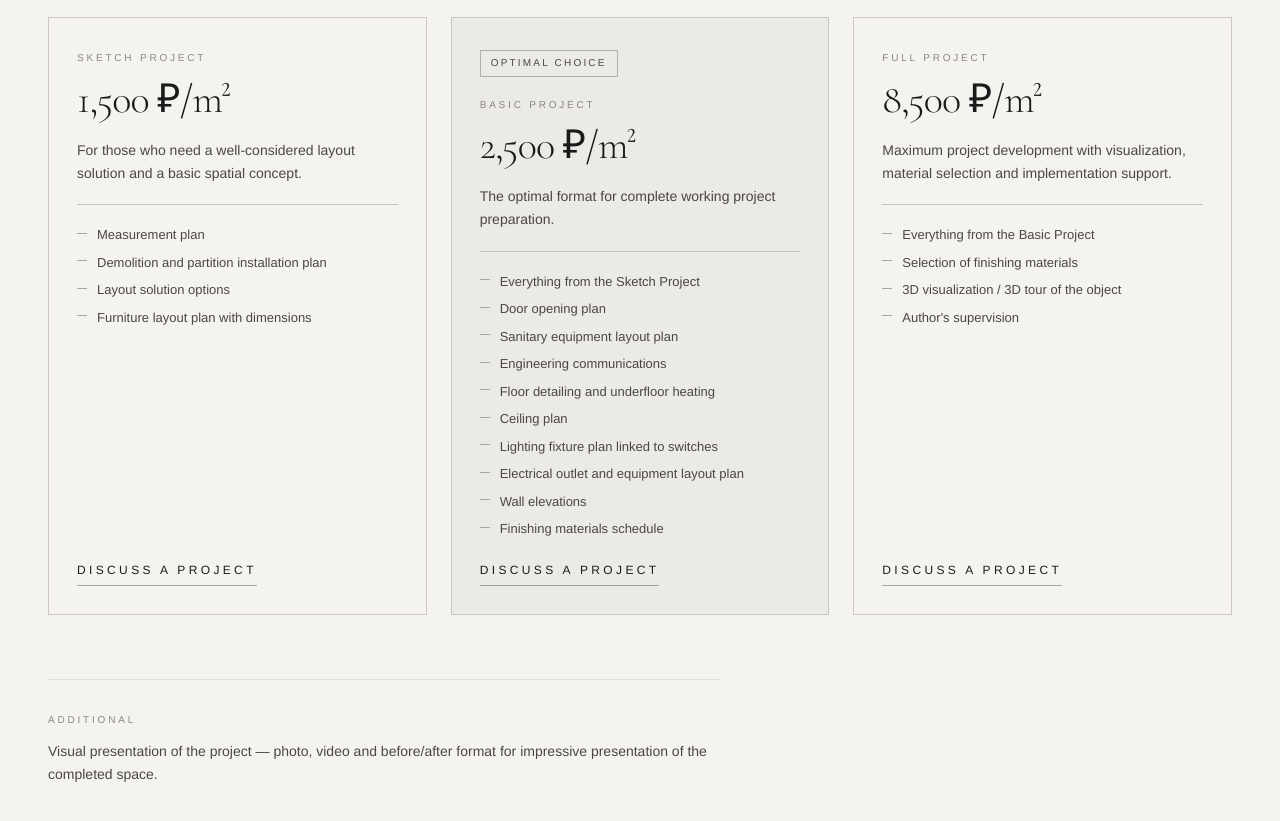
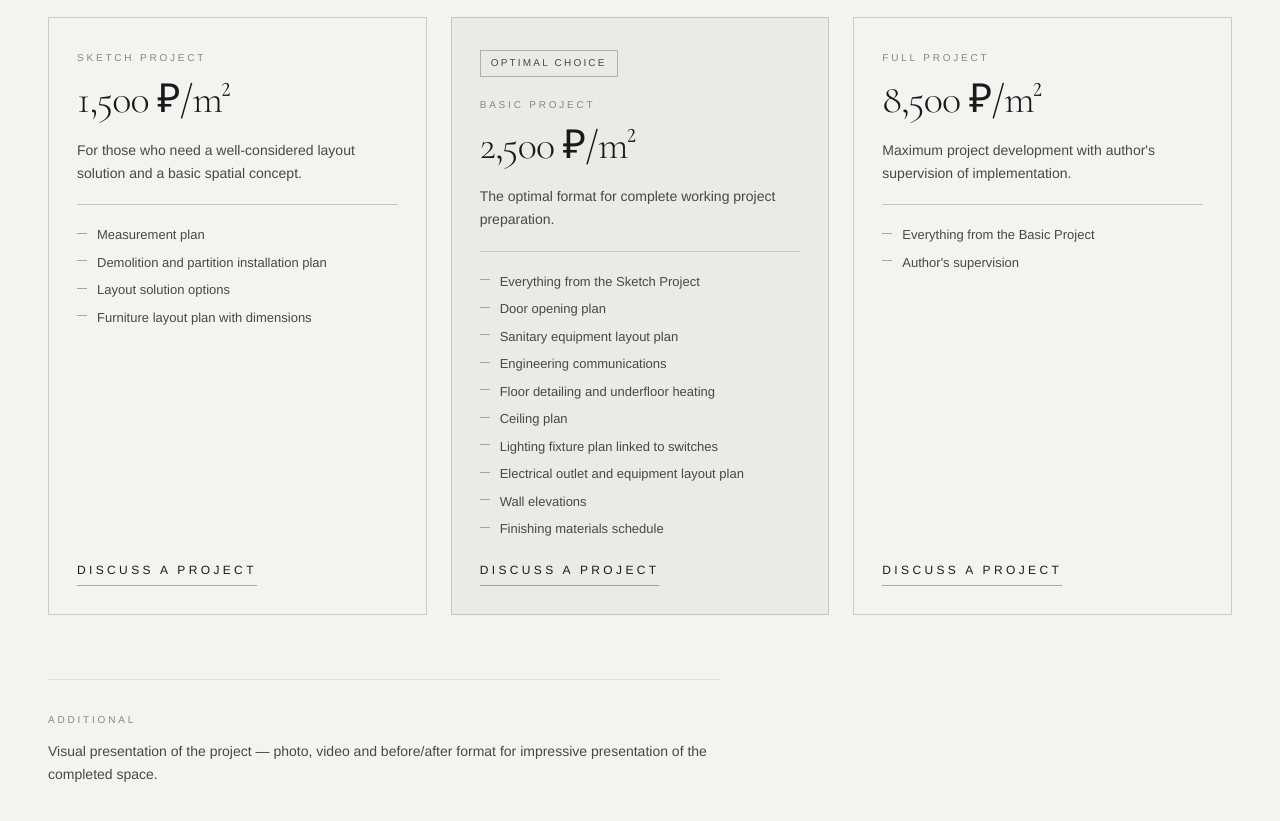
Before and after one commit to 1401418-wq/atelier-form, a Next.js app: page /en in a window 1280 px wide. Shown: the part 3080-3901 px from the top of the page. Built offline with nearby package versions, Linux system fonts and the light colour scheme; no server answers.

Commit message:
Trim Полный проект card: drop visualization and materials lines

```diff
--- a/src/components/sections/Pricing.tsx
+++ b/src/components/sections/Pricing.tsx
@@ -63,11 +63,9 @@ const content = {
         price: "8 500 ₽/м²",
         badge: null as string | null,
         description:
-          "Максимальная проработка проекта с визуализацией, подбором и сопровождением реализации.",
+          "Максимальная проработка проекта с авторским сопровождением реализации.",
         items: [
           "Всё из базового проекта",
-          "Подбор отделочных материалов",
-          "3D-визуализация / 3D-тур по объекту",
           "Авторское сопровождение",
         ],
         featured: false,
@@ -133,11 +131,9 @@ const content = {
         price: "8,500 ₽/m²",
         badge: null as string | null,
         description:
-          "Maximum project development with visualization, material selection and implementation support.",
+          "Maximum project development with author's supervision of implementation.",
         items: [
           "Everything from the Basic Project",
-          "Selection of finishing materials",
-          "3D visualization / 3D tour of the object",
           "Author's supervision",
         ],
         featured: false,
```
